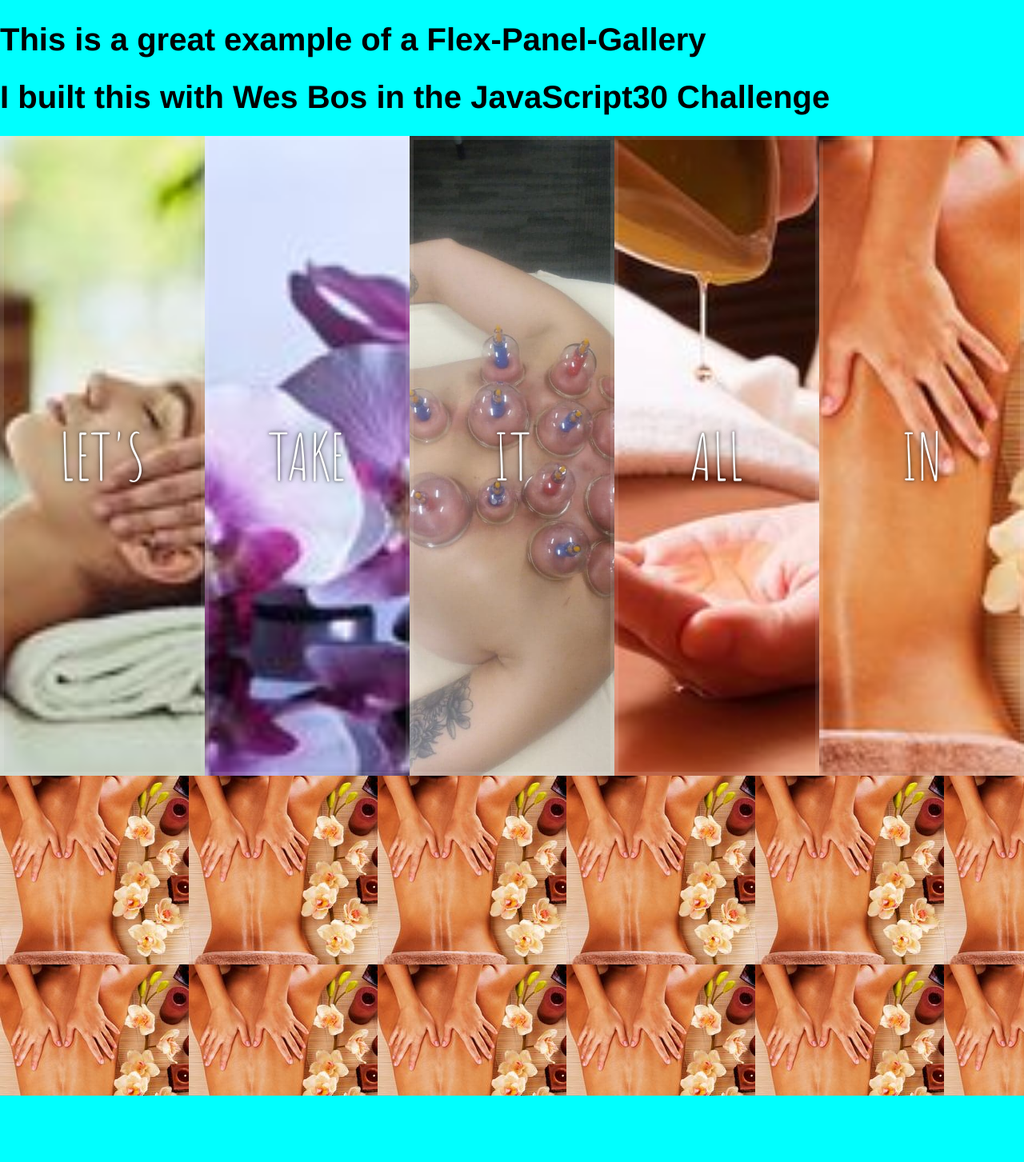
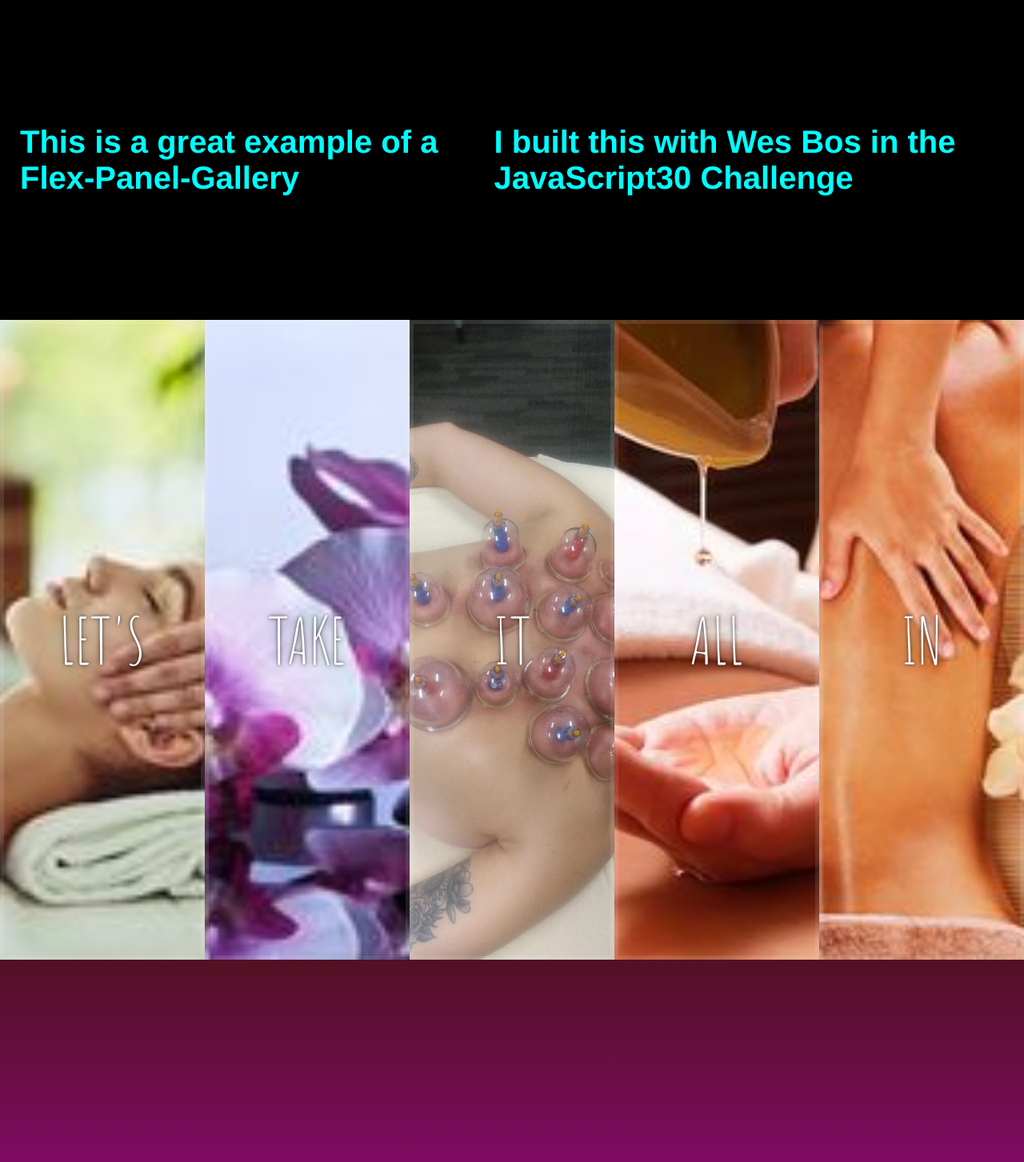
Before and after one commit to jnutt367/flexp-panel-gallery, a plain HTML site: page index.html in a window 1280 px wide. Shown: the top 1453 px of the page at 80% size. Before the commit the page ends 1370 px from the top, so only its background shows below. Drawn offline with Linux system fonts and the light colour scheme.

Commit message:
header and footer styles

```diff
--- a/css/style.css
+++ b/css/style.css
@@ -10,8 +10,16 @@
       margin: 0;
     }
     header{
-		height 400px;
-		background-color: aqua;
+		height: 400px;
+		background-color: black;
+		color: aqua;
+		display: flex;
+		justify-content: center;
+		align-items: center;
+	}
+	header h1 {
+		padding: 25px;
+		align-items: center;
 	}
     *, *:before, *:after {
       box-sizing: inherit;
@@ -86,6 +94,7 @@
       font-size: 40px;
     }
 	section {
-		height: 400px;
-		background-image: url(../images/massageImg.jpg);
+		height: 800px;
+		background-image: linear-gradient(#521123, #980786, #745632);
+		display: flex;
 	}
```
